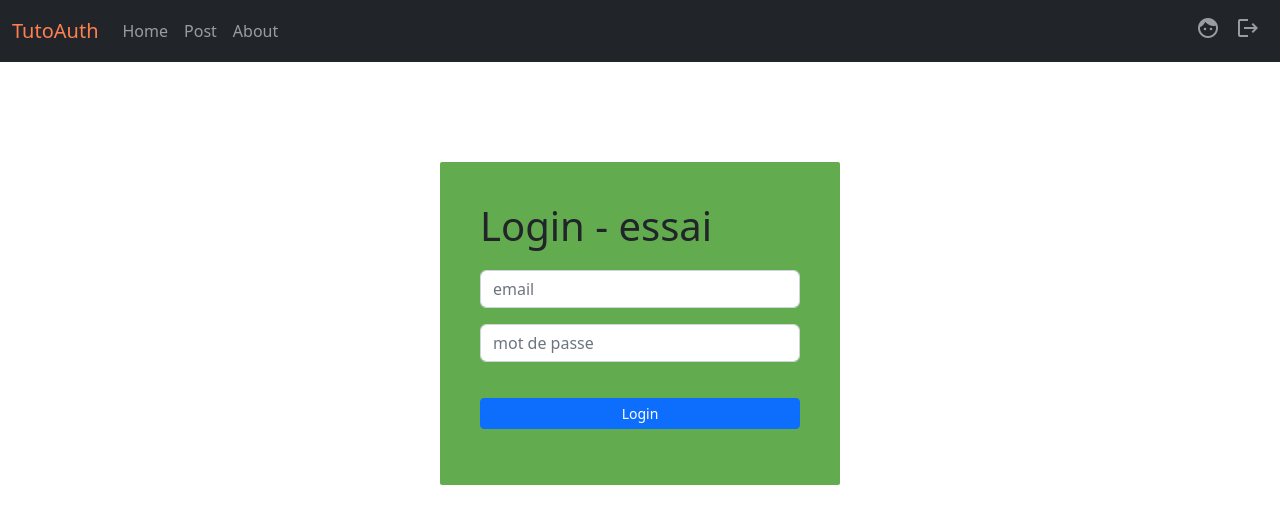
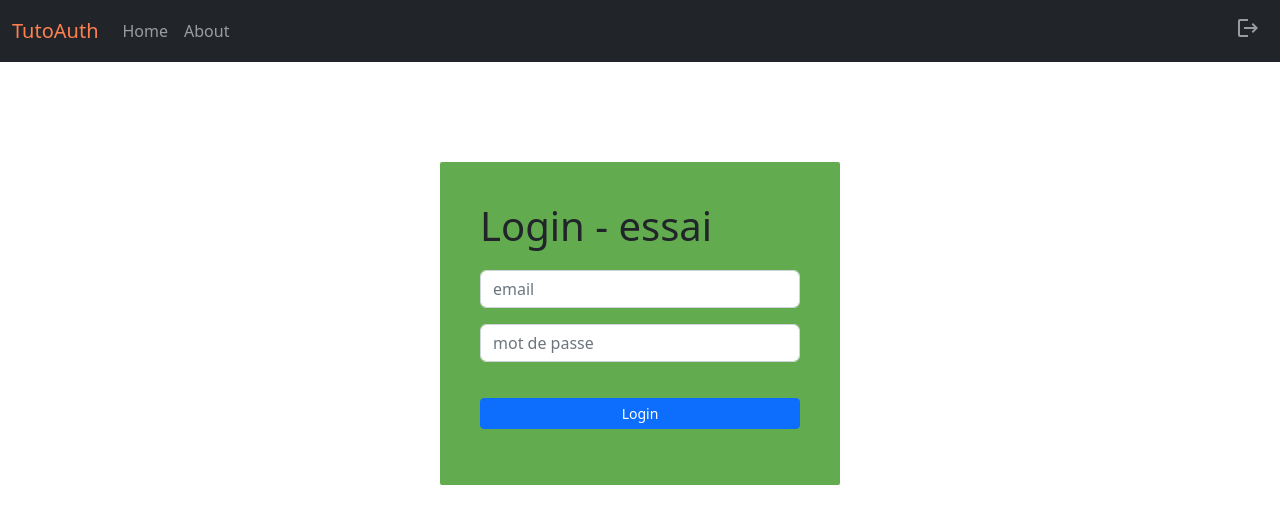
Before and after one commit to lapinRagnar/vue3-authentication, a Vue app: page /login in a window 1280 px wide. Shown: the top 524 px of the page. Built offline with nearby package versions, Linux system fonts and the light colour scheme.

Commit message:
12 -  Adding the authenticate condition to show links in webpage from Vuex state

```diff
--- a/src/components/NavBar.vue
+++ b/src/components/NavBar.vue
@@ -1,41 +1,74 @@
 <template>
+
   <nav class="navbar navbar-expand navbar-dark bg-dark">
+
     <div class="container-fluid justify-content-end">
+
       <router-link to="/" class="navbar-brand" style="color:coral">TutoAuth</router-link>
 
       <div class="navbar-collapse collapse" >
+
         <ul class="navbar-nav">
+
           <li class="nav-item">
-            <router-link to="/" class="nav-link">Home</router-link>
+            <router-link to="/" class="nav-link"  >Home</router-link>
           </li>
+
           <li class="nav-item">
-            <router-link to="/posts" class="nav-link">Post</router-link>
+            <router-link to="/posts" class="nav-link" v-if="isAuthenticated">Post</router-link>
           </li>
+
           <li class="nav-item">
             <router-link to="/about" class="nav-link">About</router-link>
           </li>
+
         </ul>
       </div>
+
       <div class=" navbar-collapse collapse">
+
         <ul class="navbar-nav ms-auto">
-          <li class="nav-item">
+
+          <li class="nav-item" v-if="isAuthenticated">
             <router-link to="/login" class="nav-link">
               <span class="material-icons">face</span>
             </router-link>
           </li>
-          <li class="nav-item">
+
+          <li class="nav-item" v-if="!isAuthenticated">
             <router-link to="/signup" class="nav-link">
               <span class="material-icons">logout</span>
             </router-link>
           </li>
+
         </ul>
+
       </div>
+
     </div>
+
   </nav>
+
 </template>
 
-<script setup>
+<script>
 
+import { mapGetters } from 'vuex'
+import { IS_USER_AUTHENTICATE_GETTER } from '@/store/storeConstants'
+
+export default {
+
+  computed: {
+
+    ...mapGetters({
+      isAuthenticated: IS_USER_AUTHENTICATE_GETTER
+    }),
+
+
+  }
+
+
+}
 </script>
 
 <style>
--- a/src/store/index.js
+++ b/src/store/index.js
@@ -1,7 +1,7 @@
 import SignupValidations from '@/services/SignupValidations'
 import Axios from 'axios'
 import { createStore } from 'vuex'
-import { GET_USER_TOKEN_GETTER, LOADING_SPINNER_SHOW_MUTATION, LOGING_ACTION, SET_USER_TOKEN_DATA_MUTATION, SIGNUP_ACTION } from './storeConstants'
+import { GET_USER_TOKEN_GETTER, IS_USER_AUTHENTICATE_GETTER, LOADING_SPINNER_SHOW_MUTATION, LOGING_ACTION, SET_USER_TOKEN_DATA_MUTATION, SIGNUP_ACTION } from './storeConstants'
 
 export default createStore({
 
@@ -18,7 +18,11 @@ export default createStore({
 
   getters: {
 
-    [GET_USER_TOKEN_GETTER]: (state) => state.token
+    [GET_USER_TOKEN_GETTER]: (state) => state.token,
+
+    [IS_USER_AUTHENTICATE_GETTER](state){
+      return !!state.token
+    }
 
 
   },
--- a/src/store/storeConstants.js
+++ b/src/store/storeConstants.js
@@ -3,3 +3,4 @@ export const SET_USER_TOKEN_DATA_MUTATION = '[mutations] set user token data'
 export const LOADING_SPINNER_SHOW_MUTATION = '[mutations] show loading spinner'
 export const LOGING_ACTION = '[actions] login user '
 export const GET_USER_TOKEN_GETTER = '[getters] auth user token'
+export const IS_USER_AUTHENTICATE_GETTER = '[getters] is user authenticated '
```
